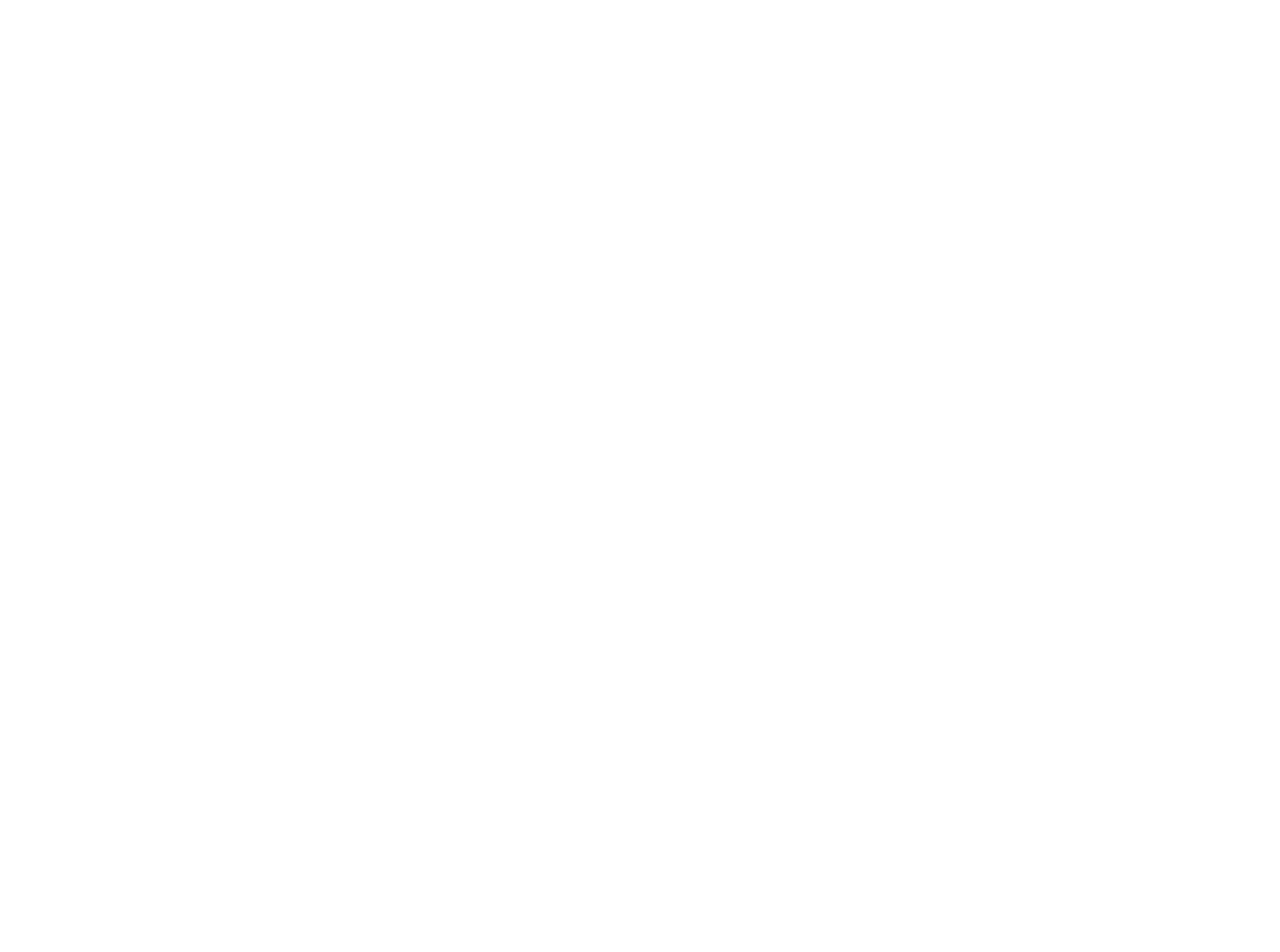
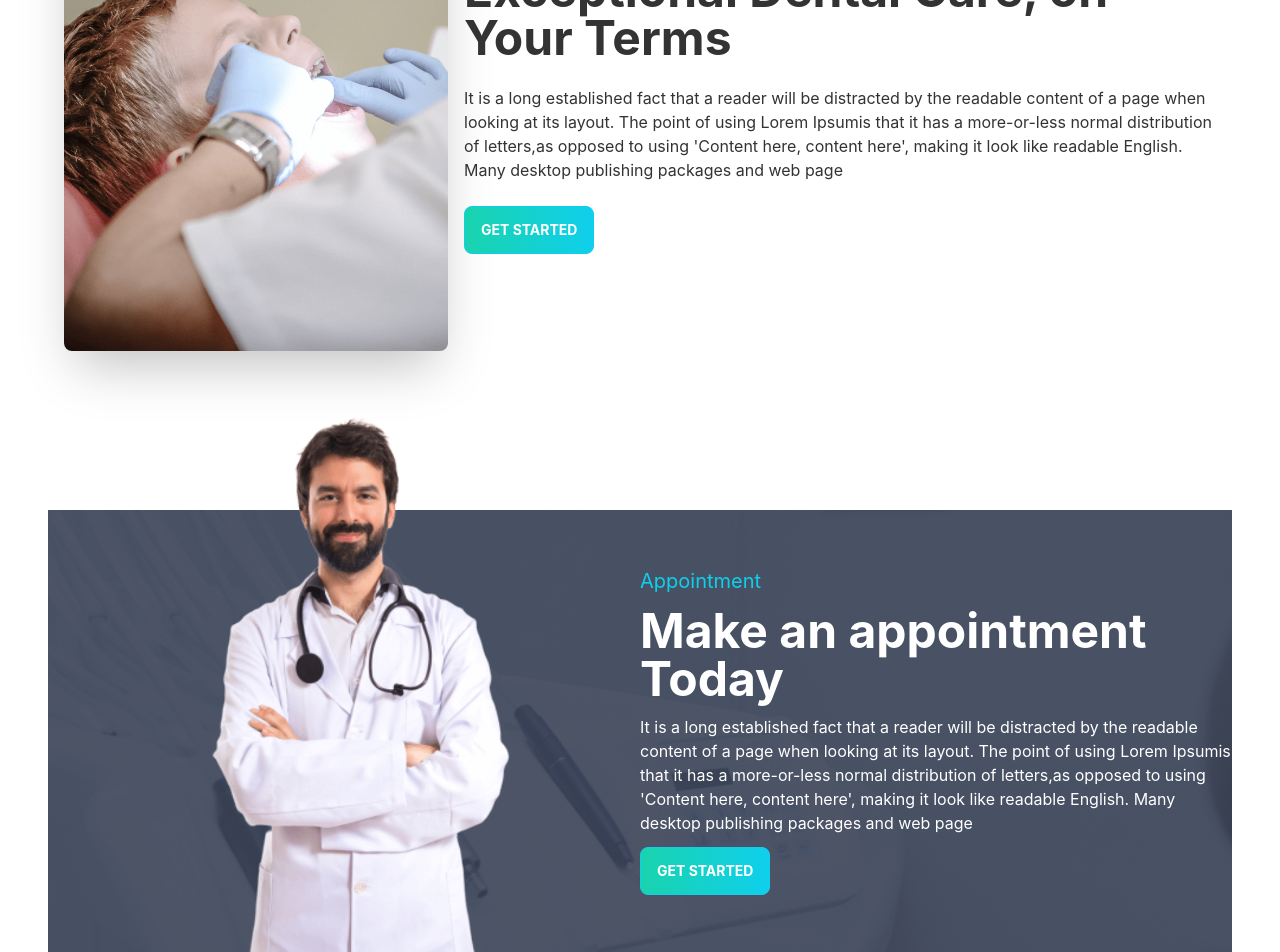
Before and after one commit to Easrib/doctors-portal-client, a React (Create React App) app: page /home in a window 1280 px wide. Shown: the part 1669-2621 px from the top of the page. Before the commit the page ends 1379 px from the top, so only its background shows below. Built offline with nearby package versions, Linux system fonts and the light colour scheme.

Commit message:
banner2 and appointment banner added

```diff
--- /dev/null
+++ b/src/pages/Home/Banner2.js
@@ -0,0 +1,19 @@
+import React from 'react';
+import treatment from '../../assets/images/treatment.png'
+
+const Banner2 = () => {
+    return (
+        <div class="hero min-h-screen">
+            <div class="hero-content flex-col lg:flex-row">
+                <img src={treatment} class="max-w-sm rounded-lg shadow-2xl" />
+                <div>
+                    <h1 class="text-5xl font-bold">Exceptional Dental Care, on Your Terms</h1>
+                    <p class="py-6">It is a long established fact that a reader will be distracted by the readable content of a page when looking at its layout. The point of using Lorem Ipsumis that it has a more-or-less normal distribution of letters,as opposed to using 'Content here, content here', making it look like readable English. Many desktop publishing packages and web page</p>
+                    <button class="btn btn-primary uppercase text-white font-bold bg-gradient-to-r from-secondary to-primary">Get Started</button>
+                </div>
+            </div>
+        </div>
+    );
+};
+
+export default Banner2;
--- a/src/pages/Home/Home.js
+++ b/src/pages/Home/Home.js
@@ -1,6 +1,8 @@
 import React from 'react';
 import Banner from './Banner';
+import Banner2 from './Banner2';
 import Info from './Info';
+import Makeappointment from './Makeappointment';
 import Services from './Services';
 
 const Home = () => {
@@ -9,6 +11,8 @@
             <Banner></Banner>
             <Info></Info>
             <Services></Services>
+            <Banner2></Banner2>
+            <Makeappointment></Makeappointment>
         </div>
     );
 };
--- /dev/null
+++ b/src/pages/Home/Makeappointment.js
@@ -0,0 +1,23 @@
+import React from 'react';
+import doctor from '../../assets/images/doctor.png';
+import appointment from '../../assets/images/appointment.png'
+
+const Makeappointment = () => {
+    return (
+        <section style={{
+            background: `url(${appointment})`
+        }} className='flex lg:flex-row justify-center items-center'>
+            <div className='flex-1 hidden lg:block'>
+                <img className='mt-[-150px]' src={doctor} alt="" />
+            </div>
+            <div className='flex-1'>
+                <h3 className='text-xl text-primary'>Appointment</h3>
+                <h2 className='text-5xl text-white font-bold my-3'>Make an appointment Today</h2>
+                <p className='text-white mb-3'>It is a long established fact that a reader will be distracted by the readable content of a page when looking at its layout. The point of using Lorem Ipsumis that it has a more-or-less normal distribution of letters,as opposed to using 'Content here, content here', making it look like readable English. Many desktop publishing packages and web page</p>
+                <button class="btn btn-primary uppercase text-white font-bold bg-gradient-to-r from-secondary to-primary">Get Started</button>
+            </div>
+        </section>
+    );
+};
+
+export default Makeappointment;
```
